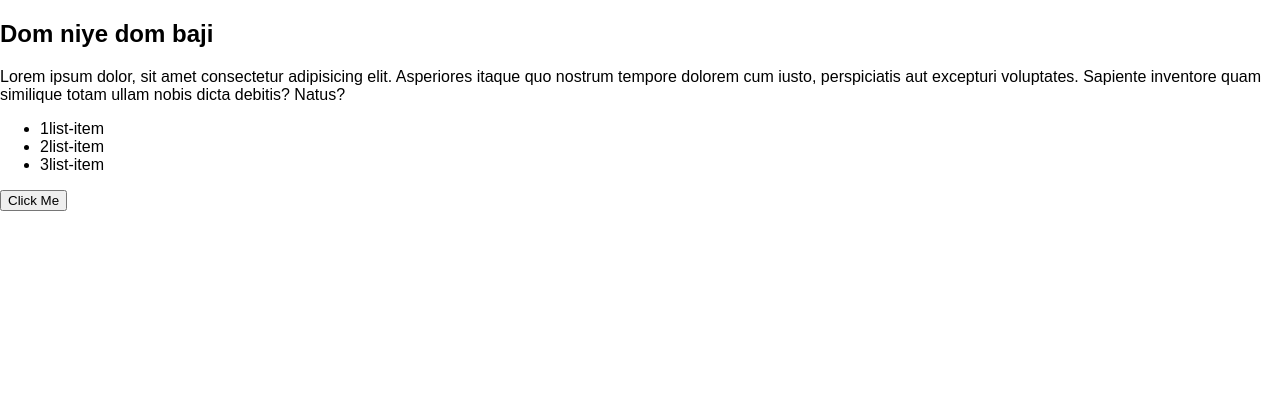
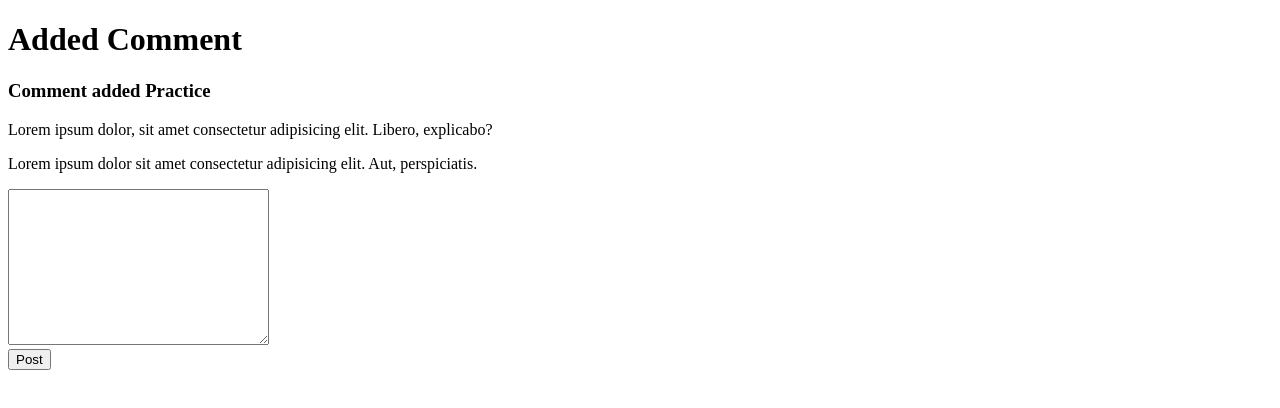
Before and after one commit to arafatmollah/js-dom, a plain HTML site: page index.html in a window 1280 px wide. Drawn offline with Linux system fonts and the light colour scheme.

Commit message:
day start

```diff
--- a/app.js
+++ b/app.js
@@ -1,4 +1,7 @@
-
+// function addList() {
+//     const listItem = document.getElementsByClassName('list');
+//     listItem.innertext = 'ami add korsi';
+// }
 
 function checkButton() {
     const button = document.getElementById('btn');
@@ -6,4 +9,6 @@ function checkButton() {
     sec.style.fontSize = '25px';
     document.body.style.backgroundColor = 'red';
     document.body.style.color = 'white';
+    const listItem = document.getElementsByClassName('list');
+    listItem.innerText = 'ami add korsi';
 }
--- a/index.html
+++ b/index.html
@@ -4,32 +4,22 @@
     <meta charset="UTF-8">
     <meta http-equiv="X-UA-Compatible" content="IE=edge">
     <meta name="viewport" content="width=device-width, initial-scale=1.0">
-    <title>Document Object Model</title>
-    <style>
-        body{
-            margin: 0;
-            padding: 0;
-            font-family: Arial, Helvetica, sans-serif;
-        }
-    </style>
+    <title>Added commnet</title>
 </head>
 <body>
-    <h2>Dom niye dom baji</h2>
-
-<div id="section">
-    <p>
-        Lorem ipsum dolor, sit amet consectetur adipisicing elit. Asperiores itaque quo nostrum tempore dolorem cum iusto, perspiciatis aut excepturi voluptates. Sapiente inventore quam similique totam ullam nobis dicta debitis? Natus?
-    </p>
-</div>
-<div class="list">
-    <ul>
-        <li>1list-item</li>
-        <li>2list-item</li>
-        <li>3list-item</li>
-    </ul>
-    <button id="btn" onclick="checkButton()">Click Me</button>
-</div>
-
-    <script src="app.js"></script>
+    <div class="comment-section">
+        <h1>Added Comment</h1>
+        <h3>Comment added Practice </h3>
+    </div>
+    <section>
+        <div class="comment">
+            <p>Lorem ipsum dolor, sit amet consectetur adipisicing elit. Libero, explicabo?</p>
+            <p>Lorem ipsum dolor sit amet consectetur adipisicing elit. Aut, perspiciatis.</p>
+        </div>
+        <div class="comment-box">
+            <textarea name="" id="comment-area" cols="30" rows="10"></textarea><br>
+            <button id="post">Post</button>
+        </div>
+    </section>
 </body>
 </html>
```
